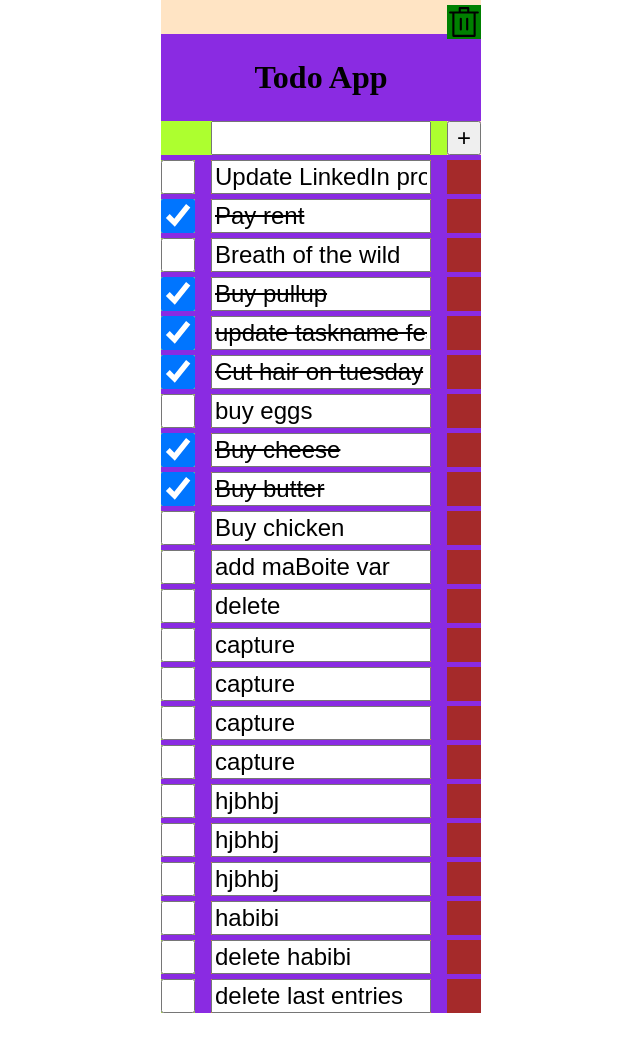
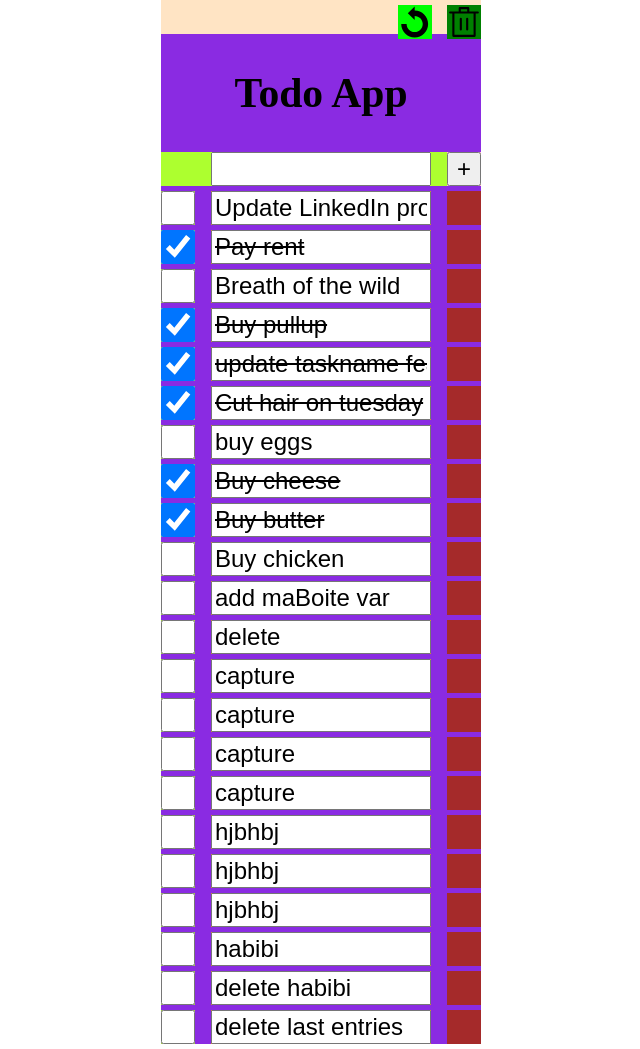
Before and after one commit to s-t-e-v/todolist2, a Django app: page /todo/ in a window 1280 px wide. Shown: the whole page, without its empty margins (319-959 px from the left). Before the commit the page ends 1013 px from the top, so only its background shows below. Run offline with Django 4.2, Linux system fonts and the light colour scheme; data comes from the database, SQL or seed files in the repository.

Commit message:
add undo button html/css

```diff
--- a/todolist/todo/static/css/style.css
+++ b/todolist/todo/static/css/style.css
@@ -21,6 +21,37 @@ main {
         background-color: bisque;
 
     }
+
+        /* Undo button*/
+        .undo_box {
+            width: 34px;
+            height: 34px;
+            background-color: lime;
+
+            position: relative;
+            top: 5px;
+            right: 15px;
+        }
+
+            .undo {
+                width: 100%;
+                height: 100%;
+
+                border: none;
+
+                cursor: pointer;
+
+                background: url("../img/undo-off.svg") no-repeat;
+                background-size: cover;
+
+            }
+
+            .undo:active {
+                background: url("../img/undo-on.svg") no-repeat;
+                background-size: cover;
+            }
+
+
 
         /* Deletion mode box */
         .del_mode_box {
@@ -70,7 +101,9 @@ main {
 /* H1 */
 h1 {
     text-align: center;
-    margin: 25px 0;
+    margin: 35px 0;
+
+    font-size: 2.6em;
 }
 
 /* Entry zone */
--- a/todolist/todo/templates/index.html
+++ b/todolist/todo/templates/index.html
@@ -12,6 +12,9 @@
 <body>
     <main>
         <div class="del_mode">
+            <div class="undo_box">
+                <button class="undo"></button>
+            </div>
             <div class="del_mode_box">
                 <input type="checkbox" id="trash">
                 <div class="del_mode_icon"></div>
```
Also changed, not shown: todolist/todo/static/img/undo-off.svg (added), todolist/todo/static/img/undo-on.svg (added). Lines whose indentation alone changed are shown as unchanged.
